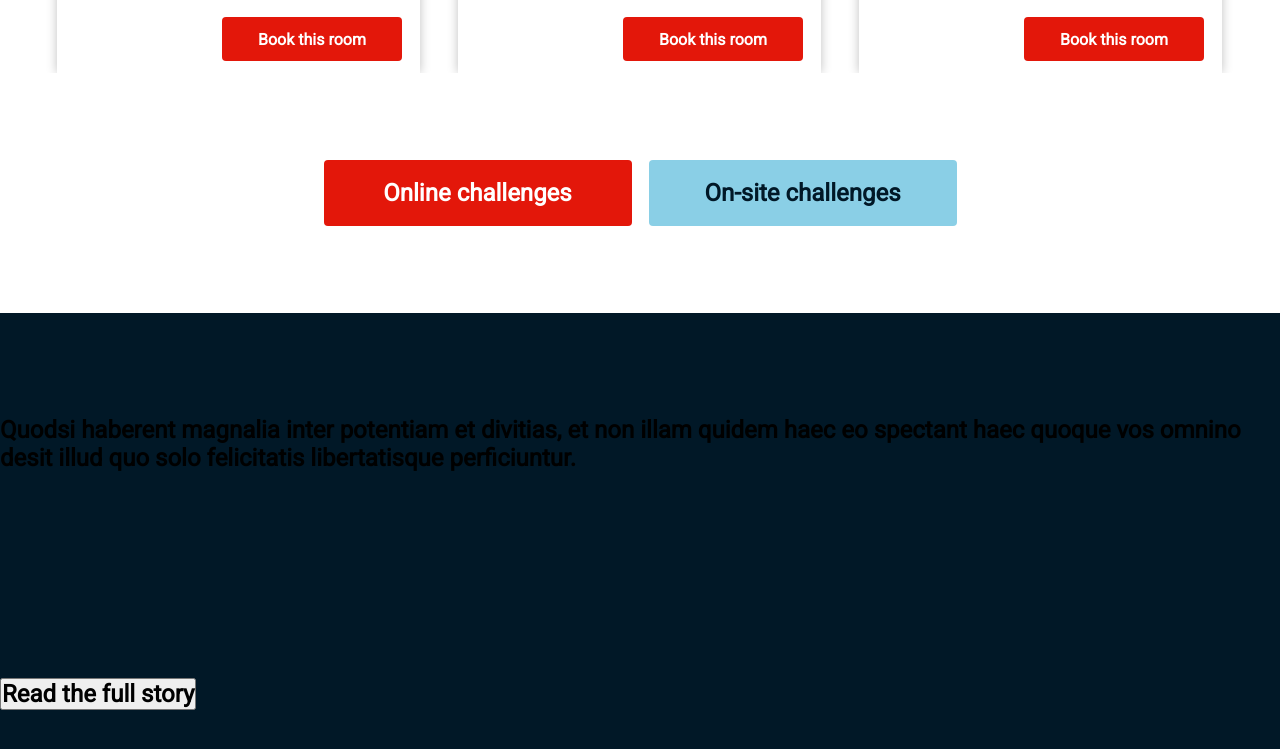
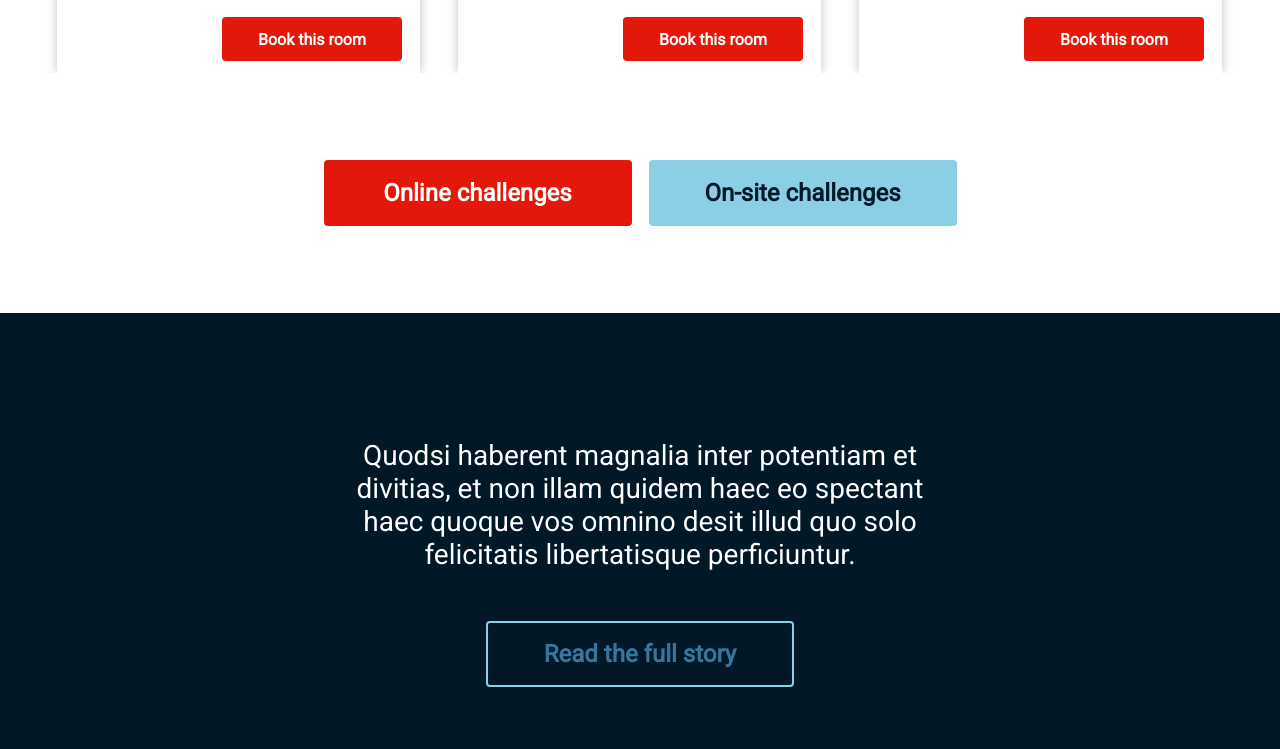
Before and after one commit to dansaa8/Esc-Rooms, a plain HTML site: page index.html in a window 1280 px wide. Shown: the part 1475-2224 px from the top of the page. Drawn offline with Linux system fonts and the light colour scheme.

Commit message:
finish section 4

```diff
--- a/index.html
+++ b/index.html
@@ -118,10 +118,17 @@
             <div class="anchorOnline"><a>Online challenges</a></div>
           </figure>
           <div class="section4__storyBox">
-            <p>Quodsi haberent magnalia inter potentiam et divitias,
-              et non illam quidem haec eo spectant haec quoque vos omnino desit illud quo solo felicitatis libertatisque perficiuntur.</p>
-              <button class="section4__storyBox__btnReadFullStory">Read the full story</button>
+            <div class="section4__storyBox__text">
+              <p>Quodsi haberent magnalia inter potentiam et divitias,
+                et non illam quidem haec eo spectant haec quoque vos omnino desit illud quo solo felicitatis libertatisque perficiuntur.</p>
+            </div>
+              <div class="section4__storyBox__anchorReadFullStory"><a>Read the full story</a></div>
           </div>
+        </section>
+
+        <section class="section5">
+          <div class="box1_and_box2"></div>
+          <div class="box2_and_box4"></div>
         </section>
   </div>
 </body>
--- a/main.css
+++ b/main.css
@@ -292,9 +292,38 @@ margin: 12px 38px 0px 17px;
   background-color: #011827;
   /* margin-top: 26px; */
   display: flex;
+  flex-wrap: wrap;
+  justify-content: center;
+  align-content: center;
+  gap: 50px;
+}
+
+
+.section4__storyBox__text {
+  width: 100%;
+  text-align: center;
+}
+
+.section4__storyBox__text p{
+  max-width: 632px;
+  margin: auto;
+  font-size: 28px;
+  color: white;
+  font-weight: 400;
+}
+
+.section4__storyBox__anchorReadFullStory {
+  color: #36769D;
+  position: relative;
+  width: 308px;
+  height: 66px;
+  display: flex;
+  text-align: center;
   align-items: center;
-  flex-wrap: wrap;
-  justify-content: centerz;
+  justify-content: center;
+  border: 2px solid #8ACFE6;
+  border-radius: 4px;
+
 }
 
 @media screen and (min-width: 750px) {
```
